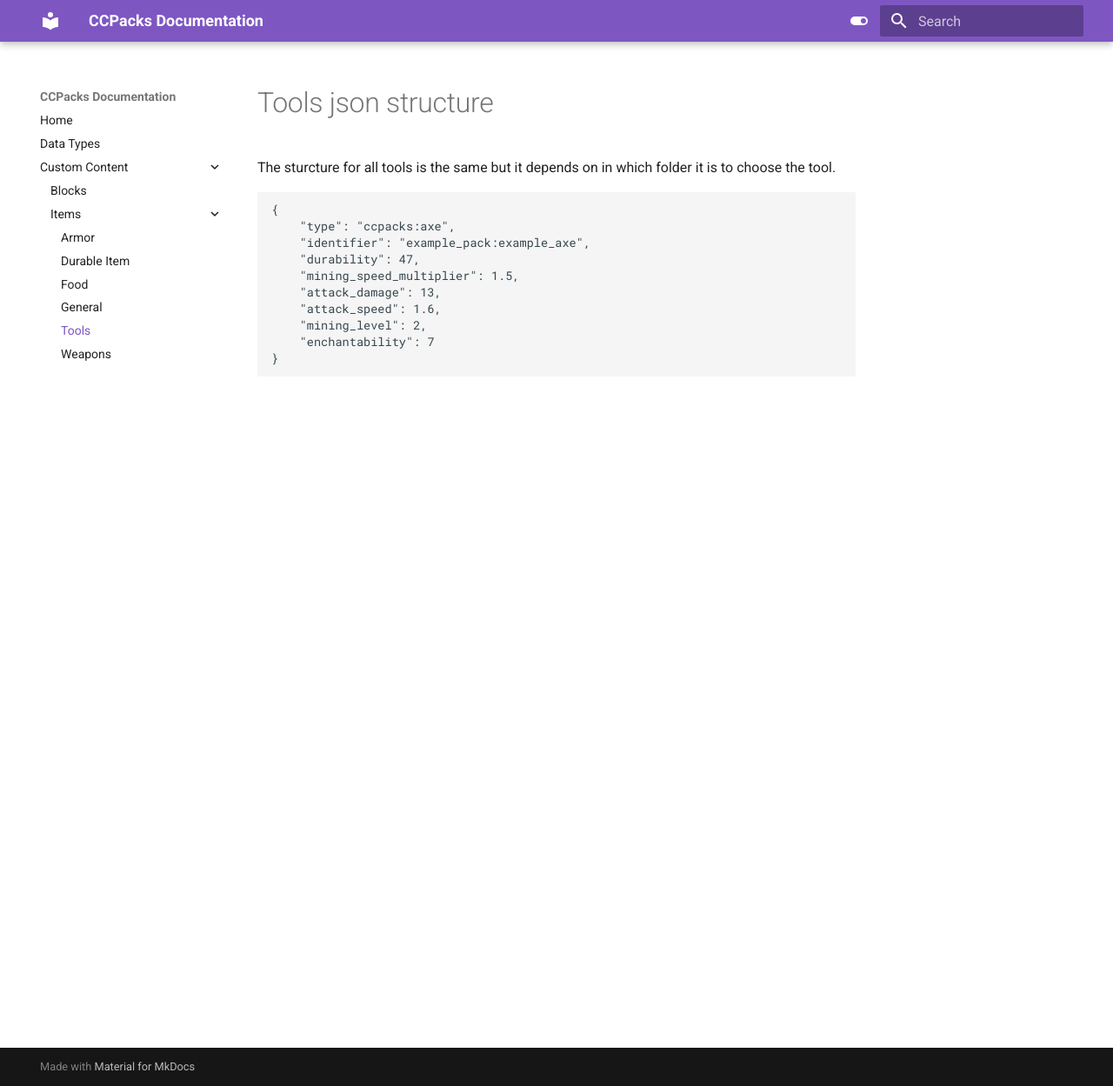
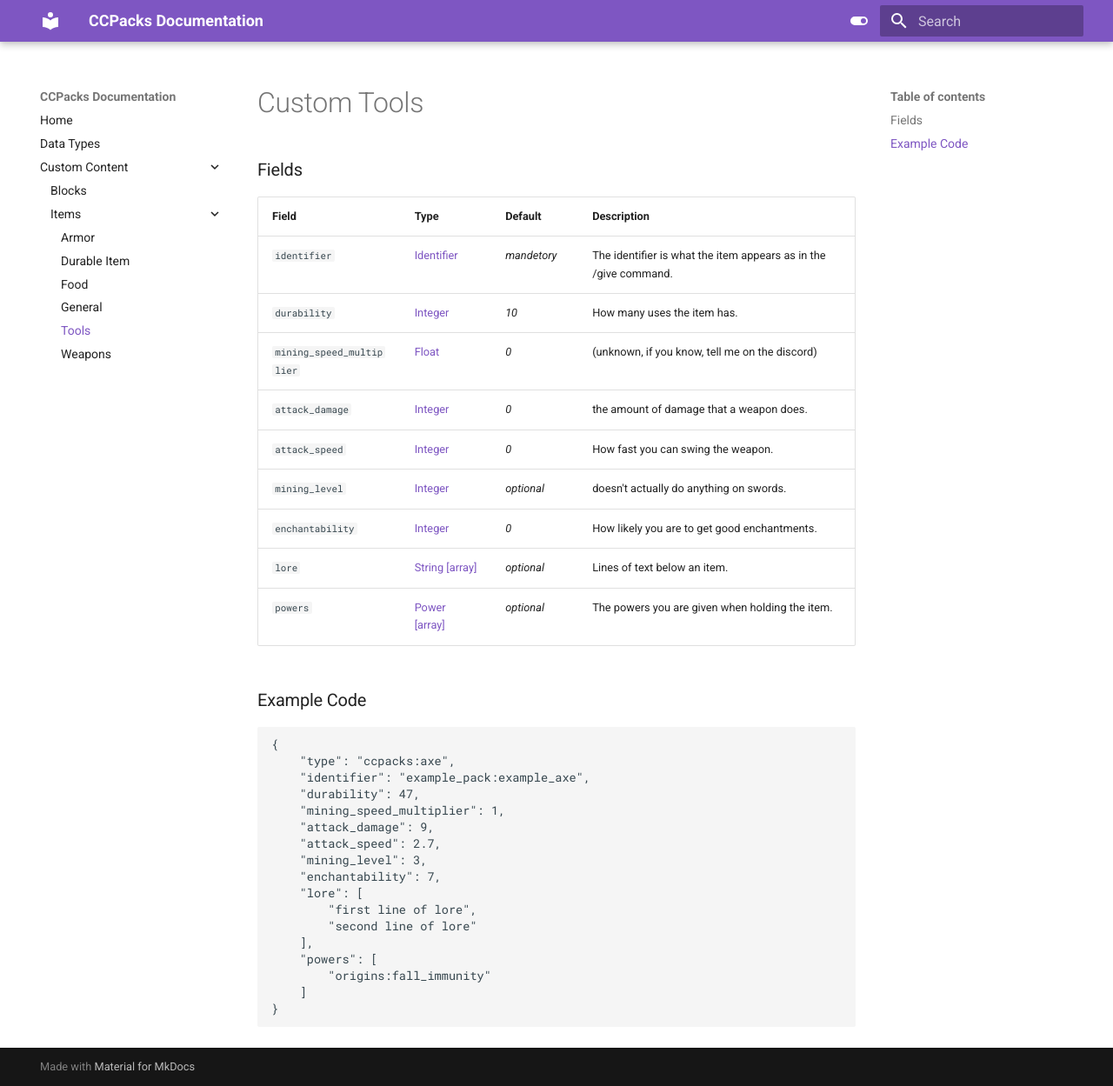
Before and after one commit to eggohito/CCPacks-Documentation, an MkDocs documentation site: the page built from docs/item/tools.md, in a window 1280 px wide and 1249 px high. Shown: the whole window at 87% size. Built offline with MkDocs 1.6.1 and Material for MkDocs 9.7.7, drawn with Linux system fonts in a browser that asks for light colours.

Commit message:
Fixed Durable, Food, General and Tools

````diff
--- a/docs/item/tools.md
+++ b/docs/item/tools.md
@@ -1,21 +1,37 @@
----
-title: Tools
-date: 2021-06-03
----
+# Custom Tools
 
-# Tools json structure
+### Fields
 
-The sturcture for all tools is the same but it depends on in which folder it is to choose the tool.
+Field  | Type | Default | Description
+-------|------|---------|-------------
+`identifier` | [Identifier]() | *mandetory* | The identifier is what the item appears as in the /give command.
+`durability` | [Integer]() | *10* | How many uses the item has.
+`mining_speed_multiplier` | [Float]() | *0* | (unknown, if you know, tell me on the discord)
+`attack_damage` | [Integer]() | *0* | the amount of damage that a weapon does.
+`attack_speed` | [Integer]() | *0* | How fast you can swing the weapon.
+`mining_level` | [Integer]() | *optional* | doesn't actually do anything on swords.
+`enchantability` | [Integer]() | *0* | How likely you are to get good enchantments.
+`lore` | [String [array]]() | *optional* | Lines of text below an item.
+`powers` | [Power [array]]() | *optional* | The powers you are given when holding the item.
+
+### Example Code
 
 ```json
 {
 	"type": "ccpacks:axe",
 	"identifier": "example_pack:example_axe",
 	"durability": 47,
-	"mining_speed_multiplier": 1.5,
-	"attack_damage": 13,
-	"attack_speed": 1.6,
-	"mining_level": 2,
-	"enchantability": 7
+	"mining_speed_multiplier": 1,
+	"attack_damage": 9,
+	"attack_speed": 2.7,
+	"mining_level": 3,
+	"enchantability": 7,
+	"lore": [
+		"first line of lore",
+		"second line of lore"
+	],
+	"powers": [
+		"origins:fall_immunity"
+	]
 }
 ```
````
Also changed, not shown: docs/item/durable.md (+12 -2 lines), docs/item/food.md (+27 -6 lines), docs/item/general.md (+13 -7 lines).
